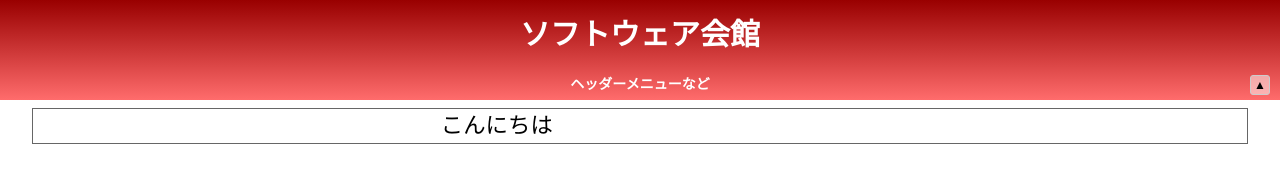
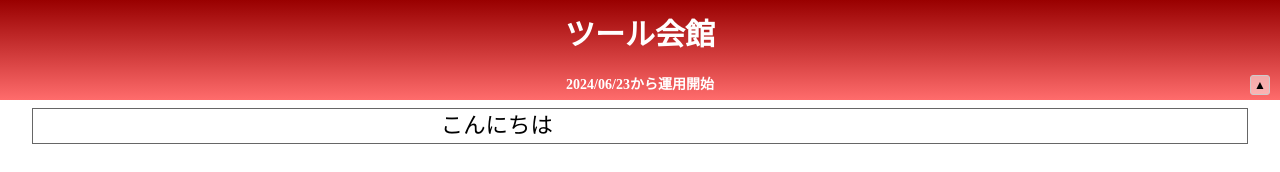
Before and after one commit to kukkyin/sytes, a plain HTML site: page index.html in a window 1280 px wide. Drawn offline with Linux system fonts and the light colour scheme.

Commit message:
Update index.html

```diff
--- a/index.html
+++ b/index.html
@@ -225,8 +225,8 @@ function goScrollLoop(){
 </script>
 
 <div id="sampleHeader" class="headerStyle">
-  <div class="hdStrBig">ソフトウェア会館</div>
-  <div class="hdStrSmall">ヘッダーメニューなど</div>
+  <div class="hdStrBig">ツール会館</div>
+  <div class="hdStrSmall">2024/06/23から運用開始</div>
   <div id="hdBtnArea" class="hdBtnStyle" onclick="goScroll('H')">▲</div>
 </div>
 <!-- ヘッダー終わり -->
```
